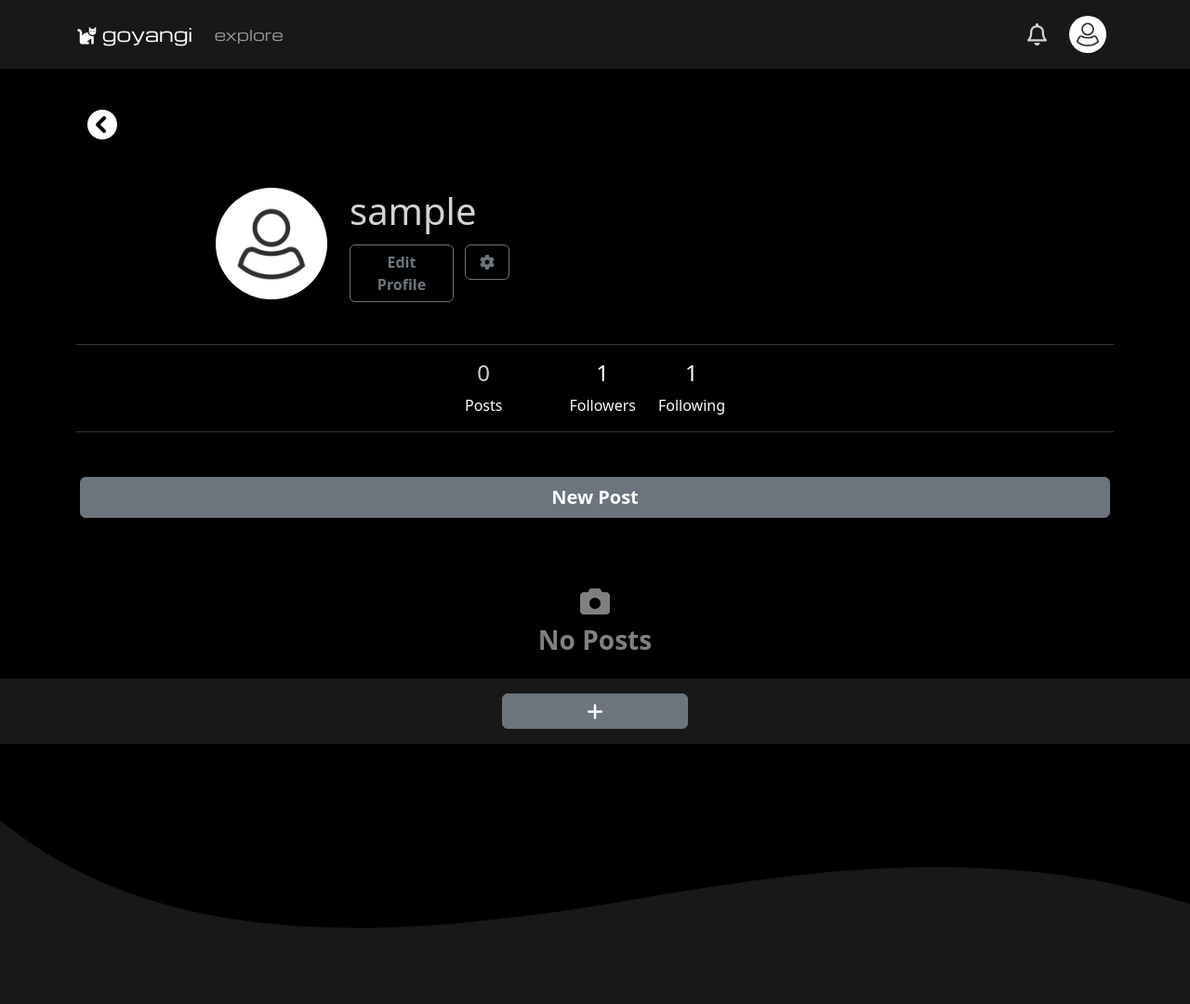
After one commit to toobatux/Photo-App, a Django app: page /explore/results/profile/1/ in a window 1280 px wide. The commit adds this page. Shown: the whole page at 93% size. Run offline with Django 5.2, Linux system fonts and the light colour scheme; the visitor is signed in with stand-in values (Sample User, id 1); data comes from the database, SQL or seed files in the repository; both versions use the stored data as it was after the commit; data that the repository does not hold is empty; some libraries are stand-ins or nearby versions.

Commit message:
Search for users

```diff
--- a/picsapp/home/forms.py
+++ b/picsapp/home/forms.py
@@ -15,3 +15,6 @@ class CommentForm(forms.ModelForm):
     class Meta:
         model = Comment
         fields = ['text']
+
+class SearchForm(forms.Form):
+    query = forms.CharField(label='Find friends', max_length=50)
--- a/picsapp/home/templates/home/explore.html
+++ b/picsapp/home/templates/home/explore.html
@@ -4,11 +4,10 @@
 {% block content %}
 
 <div class="row d-flex justify-content-center align-items-center mt-4">
-  <form class="d-flex" role="search" style="width: 27rem;">
-    <input class="form-control me-2" type="search" placeholder="Find your friends" aria-label="Search">
+  <form method="get" action="{% url 'search' %}" class="d-flex" role="search" style="width: 27rem;">
+    <input id="id_query" type="text" name="query" class="form-control me-2" placeholder="Find your friends" aria-label="Search" maxlength="50" required="">
     <button class="btn btn-outline-secondary" type="submit">Search</button>
   </form>
-
 </div>
 
 {% if public_posts %}
--- /dev/null
+++ b/picsapp/home/templates/home/results_profile.html
@@ -0,0 +1,158 @@
+{% extends 'home/base.html' %} {% block content %}
+
+{% if messages %}
+<div class="sticky-top" style="top: 90px;">
+<div class="container ps-0 pe-0 ms-0">
+    <div class="messages">
+        {% for message in messages %}
+            <div class="alert {% if message.tags %}alert-{{ message.tags }}{% else %}alert-info{% endif %} alert-dismissible fade show" role="alert">
+                <b>{{ message }}</b>
+                <button type="button" class="btn-close" data-bs-dismiss="alert" aria-label="Close"></button>
+         </div>
+        {% endfor %}
+    </div>
+</div>
+</div>
+{% endif %}
+
+<div class="container mt-5 mb-4">
+    <div class="row">
+      <div class="col-auto">
+        <a href="{% url 'search' %}"><i class="fa-solid fa-circle-chevron-left fa-2xl" style="color:white;"></i></a>
+      </div>
+    </div>
+</div>
+
+<div class="container ps-0 pe-0">
+  <div class="row profile-top">
+      <div class="col-auto d-flex justify-content-center align-items-center">
+        {% if profile.profile_picture %}
+        <img
+          class="rounded-circle"
+          style="height: 120px; width: 120px;  object-fit: cover;"
+          src="{{ profile.profile_picture.url }}"
+          alt="Profile Picture"
+        />
+        {% endif %}
+      </div>
+    <div class="col d-flex align-items-center me-1 ps-0">
+      <div class="container pe-0">
+        <h1 class="w-100 mt-2">{{ profile.user.username }}</h1>
+        {% if profile.bio %}
+        <p class="text-wrap" style="white-space: normal; word-wrap: break-word; max-width: 210px;">{{ profile.bio }}</p>
+        {% endif %}
+        {% if profile.user == user %}
+        <div class="row">
+          <div class="col-auto pt-1 pe-0 mb-1">
+            <a href="{% url 'edit_profile' %}" class="btn btn-outline-secondary" style="width: 7rem;"><b>Edit Profile</b></a>
+          </div>
+          <div class="col-auto pt-1 pe-0 me-0">
+            <a href="{% url 'settings' %}" class="btn btn-outline-secondary" style="width: 3rem;"><i class="fa-solid fa-gear"></i></a>
+            <!-- <br/> -->
+          </div>
+        </div>
+        {% endif %}
+      </div>
+    </div>
+  </div>
+</div>
+
+<div class="container ps-0 pe-0 mb-5">
+<hr/>
+
+<div class="row d-flex justify-content-center align-items-center text-center">
+  <div class="col-auto me-5">
+    <div><h4>{{ post_count }}</h4></div>
+    {% if post_count == 1 %}
+    <div><p style="color:white; margin:0px; padding:0px;">Post</p></div>
+    {% else %}
+    <div><p style="color:white; margin:0px; padding:0px;">Posts</p></div>
+    {% endif %}
+  </div>
+  <div class="col-auto">
+    <a href="{% url 'follower_list' profile.pk %}" style="color:white; text-decoration: none;">
+      <div class="d-flex flex-column align-items-center">
+        <div><h4>{{ profile.followers_count }}</h4></div>
+        <div><p style="margin:0px; padding:0px;">Followers</p></div>
+      </div>
+    </a>
+  </div>
+  <div class="col-auto">
+    <a href="{% url 'following_list' profile.pk %}" style="color:white; text-decoration: none;">
+      <div class="d-flex flex-column align-items-center">
+        <div><h4>{{ profile.following_count }}</h4></div>
+        <div><p style="margin:0px; padding:0px;">Following</p></div>
+      </div>
+    </a>
+  </div>
+</div>
+
+<hr/>
+</div>
+
+{% if profile.user == user %}
+<div class="row mb-5 mt-4 ps-3 pe-3">
+  <a href="{% url 'create_post' %}" class="btn btn-secondary"><b style="font-size: 20px;">New Post</b></a>
+  <!-- <a href="{% url 'create_post' %}" class="btn btn-secondary"><i class="fa-solid fa-plus fa-lg" style="color: white;"></i></a> -->
+</div>
+{% else %}
+  <form action="{% url 'follow_user' profile.pk %}" method="POST">
+    {% csrf_token %}
+    {% if is_followed %}
+    <div class="row mb-5 mt-4 ps-3 pe-3">
+      <button type="submit" class="btn btn-secondary"><b style="font-size: 20px;">Unfollow</b></button>
+    </div>
+    {% else %}
+    <div class="row mb-5 mt-4 ps-3 pe-3">
+      <button type="submit" class="btn btn-primary"><b style="font-size: 20px;">Follow</b></button>
+    </div>
+    {% endif %}
+  </form>
+{% endif %}
+
+<div class="row">
+  {% if profile_posts %}
+    {% for post in profile_posts %}
+      <!-- <div class="col-md-4 mb-5 d-flex align-items-center justify-content-center">
+      <a href="{% url 'post_detail' post.author.pk post.pk %}">
+          <img class="img-fluid shadow-lg"
+          style="height: 375px; width: 375px;  object-fit: cover; border-radius: 25px;"
+          src="{{ post.image.url }}"
+          alt="Post Image"
+          />
+      </a>
+      </div> -->
+      <div class="col-6 col-md-4 col-lg-3 mb-4 d-flex align-items-center justify-content-center">
+        <a href="{% url 'post_detail' post.author.pk post.pk %}">
+          <div class="post-card">
+            <img class="img-fluid shadow-lg explore-post"
+              src="{{ post.image.url }}"
+              alt="Post Image"
+              style="border-radius: 25px; object-fit: cover;"
+            />
+          </div>
+        </a>
+      </div>
+    {% endfor %}
+  {% else %}
+  <div class="container d-flex justify-content-center align-items-center" style="margin-top: 30px;">
+    <div class="row">
+      <div class="col text-center">
+        <i class="fa-solid fa-camera fa-2xl mb-4" style="color: gray;"></i>
+        <h3><b style="color: gray;">No Posts</b></h3>
+      </div>
+    </div>
+  </div>
+  {% endif %}
+</div>
+
+<script src="https://code.jquery.com/jquery-3.6.0.min.js"></script>
+<script>
+  $(document).ready(function() {
+      setTimeout(function() {
+          $('.alert').alert('close');
+      }, 5000); // 5 seconds timeout
+  });
+</script>
+
+{% endblock %}
--- a/picsapp/home/urls.py
+++ b/picsapp/home/urls.py
@@ -29,5 +29,7 @@ urlpatterns = [
     path('logout/', auth_views.LogoutView.as_view(), name='logout'),
     path('signup/', SignUpView.as_view(), name="signup"),
     path('explore/', views.explore, name="explore"),
+    path('explore/results/', views.search, name="search"),
+    path('explore/results/profile/<int:user_id>/', views.results_profile, name="results_profile"),
    # path('accounts/profile/', views.profile, name='accounts_profile'),
 ]
--- a/picsapp/home/views.py
+++ b/picsapp/home/views.py
@@ -7,7 +7,7 @@ from django.contrib.auth.decorators import login_required
 from django.contrib.auth.forms import UserCreationForm
 from django.urls import reverse_lazy, reverse
 from django.views import generic
-from .forms import ProfileForm, CommentForm
+from .forms import ProfileForm, CommentForm, SearchForm
 from django.contrib.auth.mixins import LoginRequiredMixin
 from django.views.generic.edit import CreateView, UpdateView
 from datetime import date
@@ -99,6 +99,27 @@ def delete_comment_explore(request, user_id, post_id, comment_id):
         comment.delete()
     return redirect('post_detail_explore', user_id, post_id)
 
+@login_required(login_url="/login")
+def search(request):
+    query = ''
+    results = []
+    if 'query' in request.GET:
+        form = SearchForm(request.GET)
+        if form.is_valid():
+            query = form.cleaned_data['query']
+            results = Profile.objects.filter(user__username__icontains = query)
+    else:
+        form = SearchForm()
+
+    context = {
+        'form': form,
+        'query': query,
+        'results': results,
+    }
+
+    return render(request, 'home/results.html', context)
+
+
 @login_required(login_url="/login/")
 def following_list(request, user_id):
     current_user_profile = get_object_or_404(Profile, pk=user_id)
@@ -185,6 +206,22 @@ def profile(request, user_id):
     }
 
     return render(request, "home/profile.html", context)
+
+@login_required(login_url="/login/")
+def results_profile(request, user_id):
+    profile = get_object_or_404(Profile, pk=user_id)
+    post_count = profile.posts.count()
+    profile_posts = Post.objects.filter(author = profile).order_by('-created_on')
+    is_followed = profile.followed_by.filter(id=request.user.profile.id).exists()
+
+    context = {
+        'profile': profile,
+        'post_count': post_count,
+        'profile_posts': profile_posts,
+        'is_followed': is_followed,
+    }
+
+    return render(request, "home/results_profile.html", context)
 
 @login_required(login_url="/login/")
 def settings(request):
```
Also changed, not shown: picsapp/home/templates/home/results.html (added, +58 -0 lines), picsapp/db.sqlite3.
